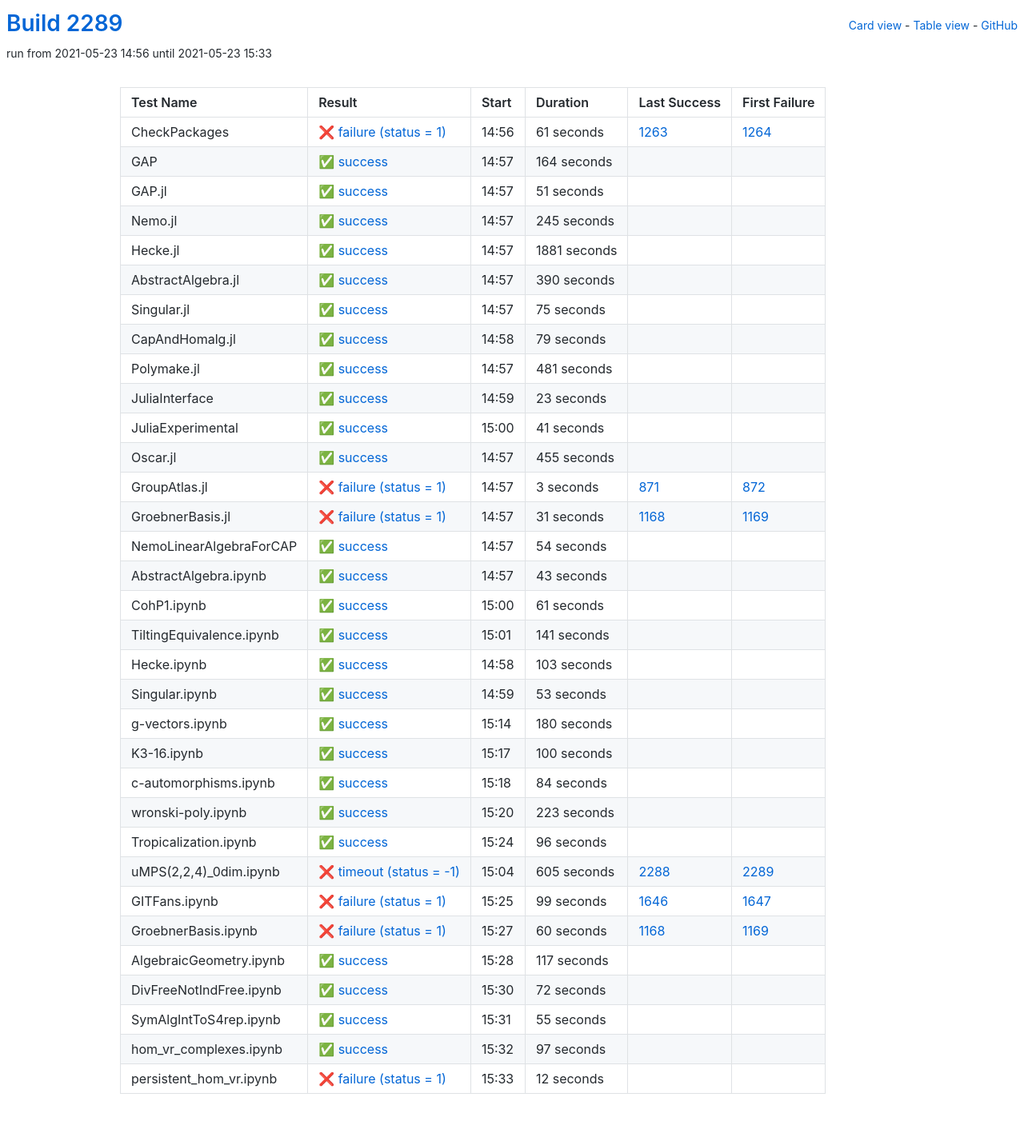
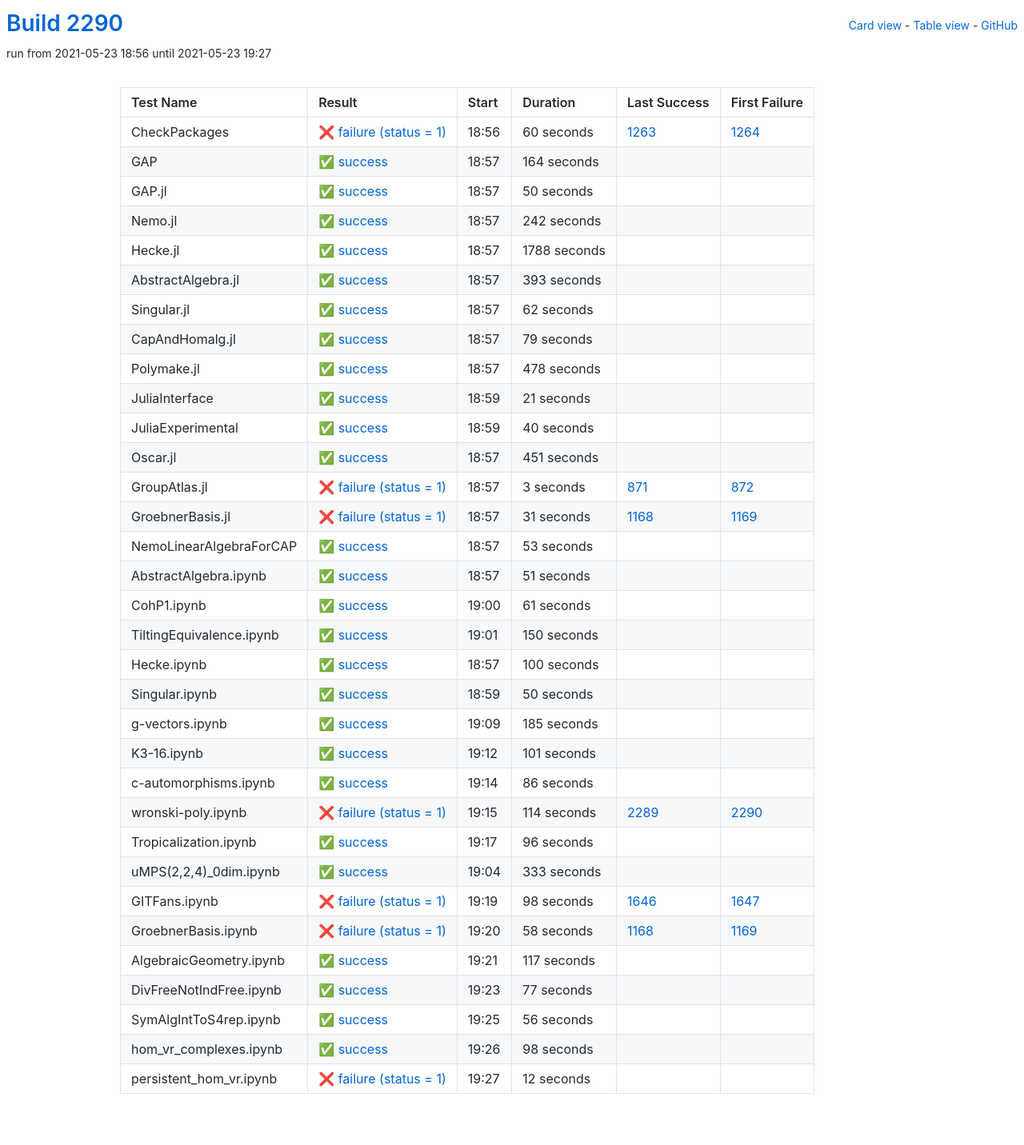
Before and after one commit to oscar-system/oscar-ci-status-stable, a Jekyll site: the page built from table.html, in a window 1280 px wide. Shown: the whole page at 80% size. Built offline with Jekyll 4.4.1, drawn with Linux system fonts in a browser that asks for light colours.

Commit message:
Build #2290

```diff
--- a/_data/ci.yml
+++ b/_data/ci.yml
@@ -1,6 +1,6 @@
 ---
-build: 2289
-build_url: https://oscarci.mathematik.uni-kl.de/job/oscar-stable/2289/
+build: 2290
+build_url: https://oscarci.mathematik.uni-kl.de/job/oscar-stable/2290/
 job: oscar-stable
 organization: oscar-system
 repo: oscar-ci-status-stable
@@ -8,20 +8,20 @@ repourl: https://github.com/oscar-system/oscar-ci-status-stable
 tests:
 - name: CheckPackages
   id: checkpackages
-  log: https://oscarci.mathematik.uni-kl.de/job/oscar-stable/2289/artifact/logs/build-2289/CheckPackages.log
-  start: 2021-05-23 14:56
+  log: https://oscarci.mathematik.uni-kl.de/job/oscar-stable/2290/artifact/logs/build-2290/CheckPackages.log
+  start: 2021-05-23 18:56
   success: false
   exitcode: 1
   status: failure
-  duration: 61
+  duration: 60
   last_success: 1263
   last_success_url: https://oscarci.mathematik.uni-kl.de/job/oscar-stable/1263/
   first_failure: 1264
   first_failure_url: https://oscarci.mathematik.uni-kl.de/job/oscar-stable/1264/
 - name: GAP
   id: gap
-  log: https://oscarci.mathematik.uni-kl.de/job/oscar-stable/2289/artifact/logs/build-2289/GAP.log
-  start: 2021-05-23 14:57
+  log: https://oscarci.mathematik.uni-kl.de/job/oscar-stable/2290/artifact/logs/build-2290/GAP.log
+  start: 2021-05-23 18:57
   success: true
   exitcode: 0
   status: success
@@ -32,68 +32,68 @@ tests:
   first_failure_url:
 - name: GAP.jl
   id: gap-jl
-  log: https://oscarci.mathematik.uni-kl.de/job/oscar-stable/2289/artifact/logs/build-2289/GAP.jl.log
-  start: 2021-05-23 14:57
+  log: https://oscarci.mathematik.uni-kl.de/job/oscar-stable/2290/artifact/logs/build-2290/GAP.jl.log
+  start: 2021-05-23 18:57
   success: true
   exitcode: 0
   status: success
-  duration: 51
+  duration: 50
   last_success: false
   last_success_url:
   first_failure: false
   first_failure_url:
 - name: Nemo.jl
   id: nemo-jl
-  log: https://oscarci.mathematik.uni-kl.de/job/oscar-stable/2289/artifact/logs/build-2289/Nemo.jl.log
-  start: 2021-05-23 14:57
+  log: https://oscarci.mathematik.uni-kl.de/job/oscar-stable/2290/artifact/logs/build-2290/Nemo.jl.log
+  start: 2021-05-23 18:57
   success: true
   exitcode: 0
   status: success
-  duration: 245
+  duration: 242
   last_success: false
   last_success_url:
   first_failure: false
   first_failure_url:
 - name: Hecke.jl
   id: hecke-jl
-  log: https://oscarci.mathematik.uni-kl.de/job/oscar-stable/2289/artifact/logs/build-2289/Hecke.jl.log
-  start: 2021-05-23 14:57
+  log: https://oscarci.mathematik.uni-kl.de/job/oscar-stable/2290/artifact/logs/build-2290/Hecke.jl.log
+  start: 2021-05-23 18:57
   success: true
   exitcode: 0
   status: success
-  duration: 1881
+  duration: 1788
   last_success: false
   last_success_url:
   first_failure: false
   first_failure_url:
 - name: AbstractAlgebra.jl
   id: abstractalgebra-jl
-  log: https://oscarci.mathematik.uni-kl.de/job/oscar-stable/2289/artifact/logs/build-2289/AbstractAlgebra.jl.log
-  start: 2021-05-23 14:57
+  log: https://oscarci.mathematik.uni-kl.de/job/oscar-stable/2290/artifact/logs/build-2290/AbstractAlgebra.jl.log
+  start: 2021-05-23 18:57
   success: true
   exitcode: 0
   status: success
-  duration: 390
+  duration: 393
   last_success: false
   last_success_url:
   first_failure: false
   first_failure_url:
 - name: Singular.jl
   id: singular-jl
-  log: https://oscarci.mathematik.uni-kl.de/job/oscar-stable/2289/artifact/logs/build-2289/Singular.jl.log
-  start: 2021-05-23 14:57
+  log: https://oscarci.mathematik.uni-kl.de/job/oscar-stable/2290/artifact/logs/build-2290/Singular.jl.log
+  start: 2021-05-23 18:57
   success: true
   exitcode: 0
   status: success
-  duration: 75
+  duration: 62
   last_success: false
   last_success_url:
   first_failure: false
   first_failure_url:
 - name: CapAndHomalg.jl
   id: capandhomalg-jl
-  log: https://oscarci.mathematik.uni-kl.de/job/oscar-stable/2289/artifact/logs/build-2289/CapAndHomalg.jl.log
-  start: 2021-05-23 14:58
+  log: https://oscarci.mathematik.uni-kl.de/job/oscar-stable/2290/artifact/logs/build-2290/CapAndHomalg.jl.log
+  start: 2021-05-23 18:57
   success: true
   exitcode: 0
   status: success
@@ -104,56 +104,56 @@ tests:
   first_failure_url:
 - name: Polymake.jl
   id: polymake-jl
-  log: https://oscarci.mathematik.uni-kl.de/job/oscar-stable/2289/artifact/logs/build-2289/Polymake.jl.log
-  start: 2021-05-23 14:57
+  log: https://oscarci.mathematik.uni-kl.de/job/oscar-stable/2290/artifact/logs/build-2290/Polymake.jl.log
+  start: 2021-05-23 18:57
   success: true
   exitcode: 0
   status: success
-  duration: 481
+  duration: 478
   last_success: false
   last_success_url:
   first_failure: false
   first_failure_url:
 - name: JuliaInterface
   id: juliainterface
-  log: https://oscarci.mathematik.uni-kl.de/job/oscar-stable/2289/artifact/logs/build-2289/JuliaInterface.log
-  start: 2021-05-23 14:59
+  log: https://oscarci.mathematik.uni-kl.de/job/oscar-stable/2290/artifact/logs/build-2290/JuliaInterface.log
+  start: 2021-05-23 18:59
   success: true
   exitcode: 0
   status: success
-  duration: 23
+  duration: 21
   last_success: false
   last_success_url:
   first_failure: false
   first_failure_url:
 - name: JuliaExperimental
   id: juliaexperimental
-  log: https://oscarci.mathematik.uni-kl.de/job/oscar-stable/2289/artifact/logs/build-2289/JuliaExperimental.log
-  start: 2021-05-23 15:00
+  log: https://oscarci.mathematik.uni-kl.de/job/oscar-stable/2290/artifact/logs/build-2290/JuliaExperimental.log
+  start: 2021-05-23 18:59
   success: true
   exitcode: 0
   status: success
-  duration: 41
+  duration: 40
   last_success: false
   last_success_url:
   first_failure: false
   first_failure_url:
 - name: Oscar.jl
   id: oscar-jl
-  log: https://oscarci.mathematik.uni-kl.de/job/oscar-stable/2289/artifact/logs/build-2289/Oscar.jl.log
-  start: 2021-05-23 14:57
+  log: https://oscarci.mathematik.uni-kl.de/job/oscar-stable/2290/artifact/logs/build-2290/Oscar.jl.log
+  start: 2021-05-23 18:57
   success: true
   exitcode: 0
   status: success
-  duration: 455
+  duration: 451
   last_success: false
   last_success_url:
   first_failure: false
   first_failure_url:
 - name: GroupAtlas.jl
   id: groupatlas-jl
-  log: https://oscarci.mathematik.uni-kl.de/job/oscar-stable/2289/artifact/logs/build-2289/GroupAtlas.jl.log
-  start: 2021-05-23 14:57
+  log: https://oscarci.mathematik.uni-kl.de/job/oscar-stable/2290/artifact/logs/build-2290/GroupAtlas.jl.log
+  start: 2021-05-23 18:57
   success: false
   exitcode: 1
   status: failure
@@ -164,8 +164,8 @@ tests:
   first_failure_url: https://oscarci.mathematik.uni-kl.de/job/oscar-stable/872/
 - name: GroebnerBasis.jl
   id: groebnerbasis-jl
-  log: https://oscarci.mathematik.uni-kl.de/job/oscar-stable/2289/artifact/logs/build-2289/GroebnerBasis.jl.log
-  start: 2021-05-23 14:57
+  log: https://oscarci.mathematik.uni-kl.de/job/oscar-stable/2290/artifact/logs/build-2290/GroebnerBasis.jl.log
+  start: 2021-05-23 18:57
   success: false
   exitcode: 1
   status: failure
@@ -176,32 +176,32 @@ tests:
   first_failure_url: https://oscarci.mathematik.uni-kl.de/job/oscar-stable/1169/
 - name: NemoLinearAlgebraForCAP
   id: nemolinearalgebraforcap
-  log: https://oscarci.mathematik.uni-kl.de/job/oscar-stable/2289/artifact/logs/build-2289/NemoLinearAlgebraForCAP.log
-  start: 2021-05-23 14:57
+  log: https://oscarci.mathematik.uni-kl.de/job/oscar-stable/2290/artifact/logs/build-2290/NemoLinearAlgebraForCAP.log
+  start: 2021-05-23 18:57
   success: true
   exitcode: 0
   status: success
-  duration: 54
+  duration: 53
   last_success: false
   last_success_url:
   first_failure: false
   first_failure_url:
 - name: AbstractAlgebra.ipynb
   id: abstractalgebra-ipynb
-  log: https://oscarci.mathematik.uni-kl.de/job/oscar-stable/2289/artifact/logs/build-2289/AbstractAlgebra.ipynb.log
-  start: 2021-05-23 14:57
+  log: https://oscarci.mathematik.uni-kl.de/job/oscar-stable/2290/artifact/logs/build-2290/AbstractAlgebra.ipynb.log
+  start: 2021-05-23 18:57
   success: true
   exitcode: 0
   status: success
-  duration: 43
+  duration: 51
   last_success: false
   last_success_url:
   first_failure: false
   first_failure_url:
 - name: CohP1.ipynb
   id: cohp1-ipynb
-  log: https://oscarci.mathematik.uni-kl.de/job/oscar-stable/2289/artifact/logs/build-2289/CohP1.ipynb.log
-  start: 2021-05-23 15:00
+  log: https://oscarci.mathematik.uni-kl.de/job/oscar-stable/2290/artifact/logs/build-2290/CohP1.ipynb.log
+  start: 2021-05-23 19:00
   success: true
   exitcode: 0
   status: success
@@ -212,56 +212,20 @@ tests:
   first_failure_url:
 - name: TiltingEquivalence.ipynb
   id: tiltingequivalence-ipynb
-  log: https://oscarci.mathematik.uni-kl.de/job/oscar-stable/2289/artifact/logs/build-2289/TiltingEquivalence.ipynb.log
-  start: 2021-05-23 15:01
+  log: https://oscarci.mathematik.uni-kl.de/job/oscar-stable/2290/artifact/logs/build-2290/TiltingEquivalence.ipynb.log
+  start: 2021-05-23 19:01
   success: true
   exitcode: 0
   status: success
-  duration: 141
+  duration: 150
   last_success: false
   last_success_url:
   first_failure: false
   first_failure_url:
 - name: Hecke.ipynb
   id: hecke-ipynb
-  log: https://oscarci.mathematik.uni-kl.de/job/oscar-stable/2289/artifact/logs/build-2289/Hecke.ipynb.log
-  start: 2021-05-23 14:58
-  success: true
-  exitcode: 0
-  status: success
-  duration: 103
-  last_success: false
-  last_success_url:
-  first_failure: false
-  first_failure_url:
-- name: Singular.ipynb
-  id: singular-ipynb
-  log: https://oscarci.mathematik.uni-kl.de/job/oscar-stable/2289/artifact/logs/build-2289/Singular.ipynb.log
-  start: 2021-05-23 14:59
-  success: true
-  exitcode: 0
-  status: success
-  duration: 53
-  last_success: false
-  last_success_url:
-  first_failure: false
-  first_failure_url:
-- name: g-vectors.ipynb
-  id: g-vectors-ipynb
-  log: https://oscarci.mathematik.uni-kl.de/job/oscar-stable/2289/artifact/logs/build-2289/g-vectors.ipynb.log
-  start: 2021-05-23 15:14
-  success: true
-  exitcode: 0
-  status: success
-  duration: 180
-  last_success: false
-  last_success_url:
-  first_failure: false
-  first_failure_url:
-- name: K3-16.ipynb
-  id: k3-16-ipynb
-  log: https://oscarci.mathematik.uni-kl.de/job/oscar-stable/2289/artifact/logs/build-2289/K3-16.ipynb.log
-  start: 2021-05-23 15:17
+  log: https://oscarci.mathematik.uni-kl.de/job/oscar-stable/2290/artifact/logs/build-2290/Hecke.ipynb.log
+  start: 2021-05-23 18:57
   success: true
   exitcode: 0
   status: success
@@ -270,34 +234,70 @@ tests:
   last_success_url:
   first_failure: false
   first_failure_url:
-- name: c-automorphisms.ipynb
-  id: c-automorphisms-ipynb
-  log: https://oscarci.mathematik.uni-kl.de/job/oscar-stable/2289/artifact/logs/build-2289/c-automorphisms.ipynb.log
-  start: 2021-05-23 15:18
+- name: Singular.ipynb
+  id: singular-ipynb
+  log: https://oscarci.mathematik.uni-kl.de/job/oscar-stable/2290/artifact/logs/build-2290/Singular.ipynb.log
+  start: 2021-05-23 18:59
   success: true
   exitcode: 0
   status: success
-  duration: 84
+  duration: 50
+  last_success: false
+  last_success_url:
+  first_failure: false
+  first_failure_url:
+- name: g-vectors.ipynb
+  id: g-vectors-ipynb
+  log: https://oscarci.mathematik.uni-kl.de/job/oscar-stable/2290/artifact/logs/build-2290/g-vectors.ipynb.log
+  start: 2021-05-23 19:09
+  success: true
+  exitcode: 0
+  status: success
+  duration: 185
+  last_success: false
+  last_success_url:
+  first_failure: false
+  first_failure_url:
+- name: K3-16.ipynb
+  id: k3-16-ipynb
+  log: https://oscarci.mathematik.uni-kl.de/job/oscar-stable/2290/artifact/logs/build-2290/K3-16.ipynb.log
+  start: 2021-05-23 19:12
+  success: true
+  exitcode: 0
+  status: success
+  duration: 101
+  last_success: false
+  last_success_url:
+  first_failure: false
+  first_failure_url:
+- name: c-automorphisms.ipynb
+  id: c-automorphisms-ipynb
+  log: https://oscarci.mathematik.uni-kl.de/job/oscar-stable/2290/artifact/logs/build-2290/c-automorphisms.ipynb.log
+  start: 2021-05-23 19:14
+  success: true
+  exitcode: 0
+  status: success
+  duration: 86
   last_success: false
   last_success_url:
   first_failure: false
   first_failure_url:
 - name: wronski-poly.ipynb
   id: wronski-poly-ipynb
-  log: https://oscarci.mathematik.uni-kl.de/job/oscar-stable/2289/artifact/logs/build-2289/wronski-poly.ipynb.log
-  start: 2021-05-23 15:20
-  success: true
-  exitcode: 0
-  status: success
-  duration: 223
-  last_success: false
-  last_success_url:
-  first_failure: false
-  first_failure_url:
+  log: https://oscarci.mathematik.uni-kl.de/job/oscar-stable/2290/artifact/logs/build-2290/wronski-poly.ipynb.log
+  start: 2021-05-23 19:15
+  success: false
+  exitcode: 1
+  status: failure
+  duration: 114
+  last_success: 2289
+  last_success_url: https://oscarci.mathematik.uni-kl.de/job/oscar-stable/2289/
+  first_failure: 2290
+  first_failure_url: https://oscarci.mathematik.uni-kl.de/job/oscar-stable/2290/
 - name: Tropicalization.ipynb
   id: tropicalization-ipynb
-  log: https://oscarci.mathematik.uni-kl.de/job/oscar-stable/2289/artifact/logs/build-2289/Tropicalization.ipynb.log
-  start: 2021-05-23 15:24
+  log: https://oscarci.mathematik.uni-kl.de/job/oscar-stable/2290/artifact/logs/build-2290/Tropicalization.ipynb.log
+  start: 2021-05-23 19:17
   success: true
   exitcode: 0
   status: success
@@ -308,44 +308,44 @@ tests:
   first_failure_url:
 - name: uMPS(2,2,4)_0dim.ipynb
   id: umps-2-2-4-0dim-ipynb
-  log: https://oscarci.mathematik.uni-kl.de/job/oscar-stable/2289/artifact/logs/build-2289/uMPS-2-2-4-_0dim.ipynb.log
-  start: 2021-05-23 15:04
-  success: false
-  exitcode: -1
-  status: timeout
-  duration: 605
-  last_success: 2288
-  last_success_url: https://oscarci.mathematik.uni-kl.de/job/oscar-stable/2288/
-  first_failure: 2289
-  first_failure_url: https://oscarci.mathematik.uni-kl.de/job/oscar-stable/2289/
+  log: https://oscarci.mathematik.uni-kl.de/job/oscar-stable/2290/artifact/logs/build-2290/uMPS-2-2-4-_0dim.ipynb.log
+  start: 2021-05-23 19:04
+  success: true
+  exitcode: 0
+  status: success
+  duration: 333
+  last_success: false
+  last_success_url:
+  first_failure: false
+  first_failure_url:
 - name: GITFans.ipynb
   id: gitfans-ipynb
-  log: https://oscarci.mathematik.uni-kl.de/job/oscar-stable/2289/artifact/logs/build-2289/GITFans.ipynb.log
-  start: 2021-05-23 15:25
+  log: https://oscarci.mathematik.uni-kl.de/job/oscar-stable/2290/artifact/logs/build-2290/GITFans.ipynb.log
+  start: 2021-05-23 19:19
   success: false
   exitcode: 1
   status: failure
-  duration: 99
+  duration: 98
   last_success: 1646
   last_success_url: https://oscarci.mathematik.uni-kl.de/job/oscar-stable/1646/
   first_failure: 1647
   first_failure_url: https://oscarci.mathematik.uni-kl.de/job/oscar-stable/1647/
 - name: GroebnerBasis.ipynb
   id: groebnerbasis-ipynb
-  log: https://oscarci.mathematik.uni-kl.de/job/oscar-stable/2289/artifact/logs/build-2289/GroebnerBasis.ipynb.log
-  start: 2021-05-23 15:27
+  log: https://oscarci.mathematik.uni-kl.de/job/oscar-stable/2290/artifact/logs/build-2290/GroebnerBasis.ipynb.log
+  start: 2021-05-23 19:20
   success: false
   exitcode: 1
   status: failure
-  duration: 60
+  duration: 58
   last_success: 1168
   last_success_url: https://oscarci.mathematik.uni-kl.de/job/oscar-stable/1168/
   first_failure: 1169
   first_failure_url: https://oscarci.mathematik.uni-kl.de/job/oscar-stable/1169/
 - name: AlgebraicGeometry.ipynb
   id: algebraicgeometry-ipynb
-  log: https://oscarci.mathematik.uni-kl.de/job/oscar-stable/2289/artifact/logs/build-2289/AlgebraicGeometry.ipynb.log
-  start: 2021-05-23 15:28
+  log: https://oscarci.mathematik.uni-kl.de/job/oscar-stable/2290/artifact/logs/build-2290/AlgebraicGeometry.ipynb.log
+  start: 2021-05-23 19:21
   success: true
   exitcode: 0
   status: success
@@ -356,44 +356,44 @@ tests:
   first_failure_url:
 - name: DivFreeNotIndFree.ipynb
   id: divfreenotindfree-ipynb
-  log: https://oscarci.mathematik.uni-kl.de/job/oscar-stable/2289/artifact/logs/build-2289/DivFreeNotIndFree.ipynb.log
-  start: 2021-05-23 15:30
+  log: https://oscarci.mathematik.uni-kl.de/job/oscar-stable/2290/artifact/logs/build-2290/DivFreeNotIndFree.ipynb.log
+  start: 2021-05-23 19:23
   success: true
   exitcode: 0
   status: success
-  duration: 72
+  duration: 77
   last_success: false
   last_success_url:
   first_failure: false
   first_failure_url:
 - name: SymAlgIntToS4rep.ipynb
   id: symalginttos4rep-ipynb
-  log: https://oscarci.mathematik.uni-kl.de/job/oscar-stable/2289/artifact/logs/build-2289/SymAlgIntToS4rep.ipynb.log
-  start: 2021-05-23 15:31
+  log: https://oscarci.mathematik.uni-kl.de/job/oscar-stable/2290/artifact/logs/build-2290/SymAlgIntToS4rep.ipynb.log
+  start: 2021-05-23 19:25
   success: true
   exitcode: 0
   status: success
-  duration: 55
+  duration: 56
   last_success: false
   last_success_url:
   first_failure: false
   first_failure_url:
 - name: hom_vr_complexes.ipynb
   id: hom-vr-complexes-ipynb
-  log: https://oscarci.mathematik.uni-kl.de/job/oscar-stable/2289/artifact/logs/build-2289/hom_vr_complexes.ipynb.log
-  start: 2021-05-23 15:32
+  log: https://oscarci.mathematik.uni-kl.de/job/oscar-stable/2290/artifact/logs/build-2290/hom_vr_complexes.ipynb.log
+  start: 2021-05-23 19:26
   success: true
   exitcode: 0
   status: success
-  duration: 97
+  duration: 98
   last_success: false
   last_success_url:
   first_failure: false
   first_failure_url:
 - name: persistent_hom_vr.ipynb
   id: persistent-hom-vr-ipynb
-  log: https://oscarci.mathematik.uni-kl.de/job/oscar-stable/2289/artifact/logs/build-2289/persistent_hom_vr.ipynb.log
-  start: 2021-05-23 15:33
+  log: https://oscarci.mathematik.uni-kl.de/job/oscar-stable/2290/artifact/logs/build-2290/persistent_hom_vr.ipynb.log
+  start: 2021-05-23 19:27
   success: false
   exitcode: 1
   status: failure
```
Also changed, not shown: README.md.
